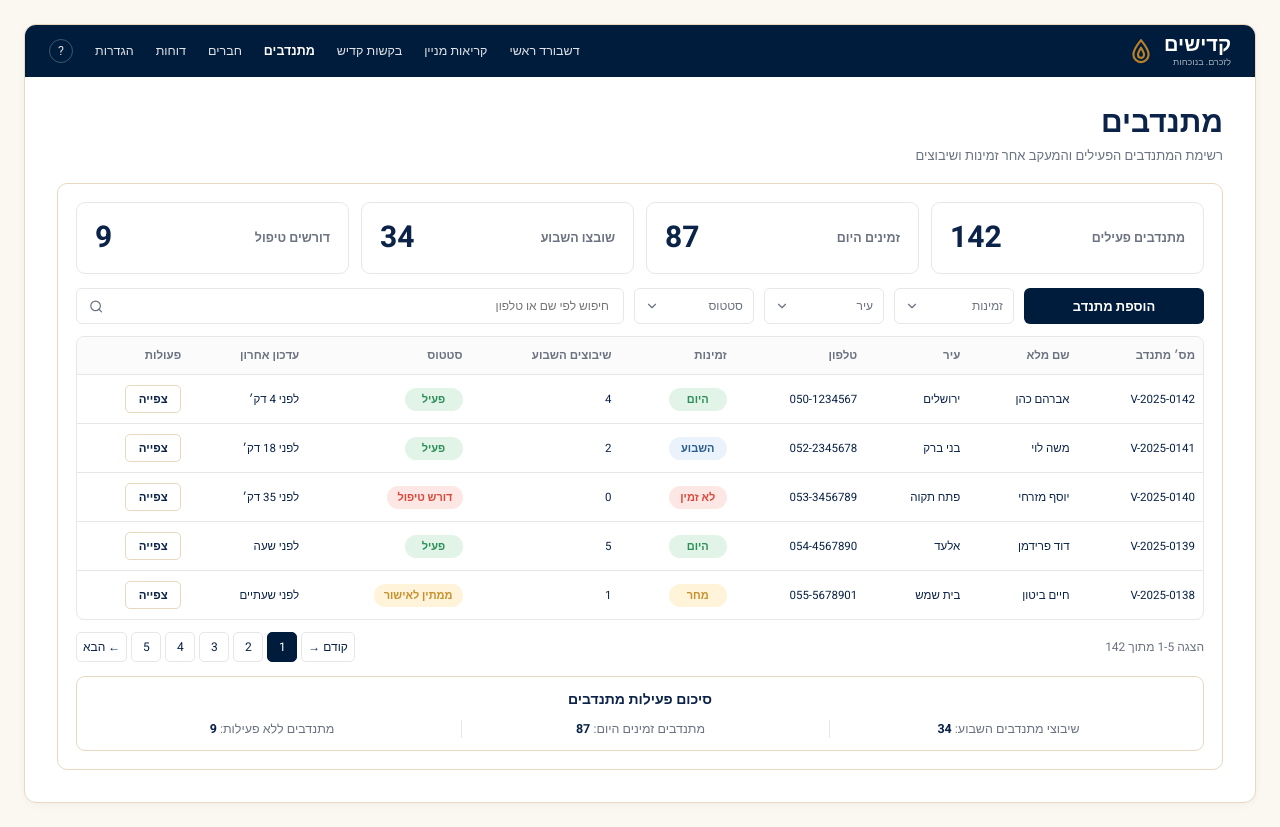
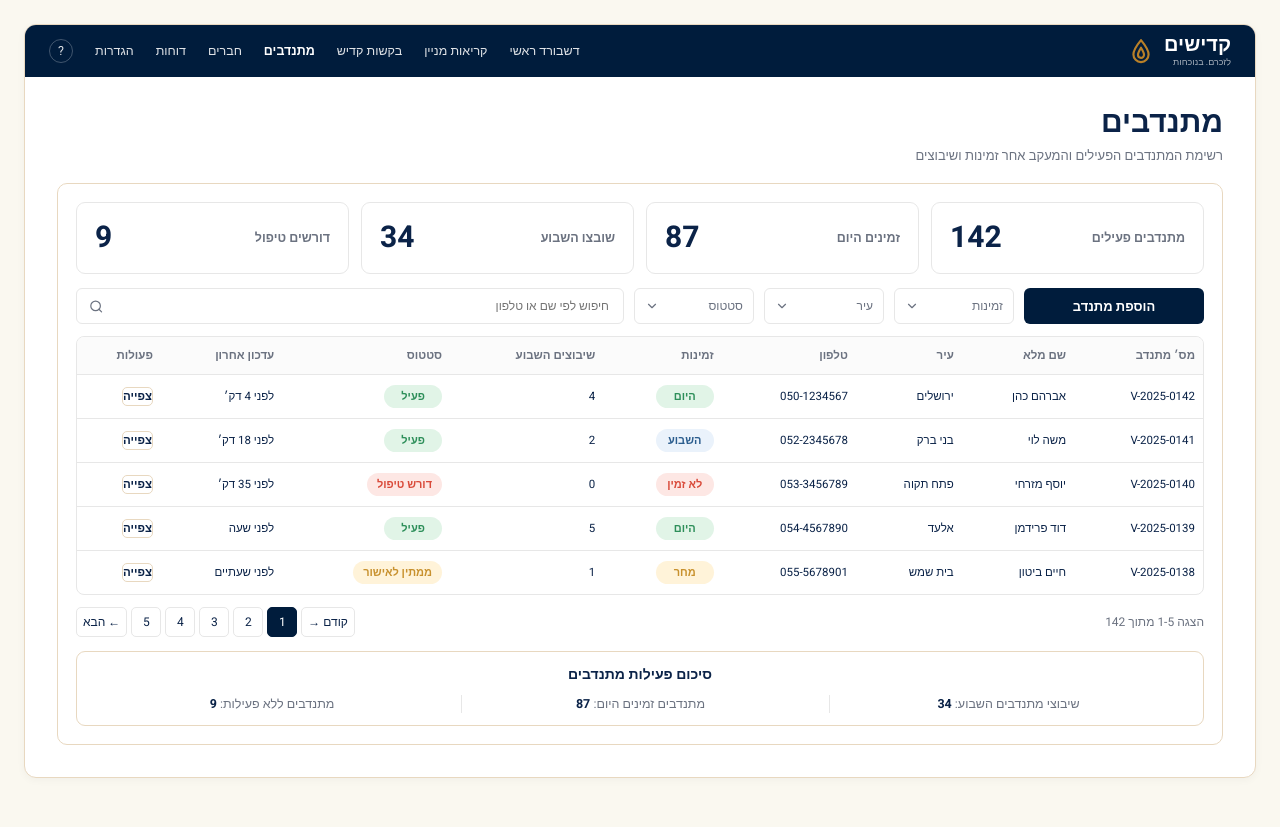
Before and after one commit to maloltzahi-byte/kaddishim-shell, a React (Vite) app: page /volunteers in a window 1280 px wide. After the commit the page ends 802 px from the top, so only its background shows below. Built offline with nearby package versions, Linux system fonts and the light colour scheme.

Commit message:
Connect volunteers actions to details route

```diff
--- a/src/pages/VolunteersList.tsx
+++ b/src/pages/VolunteersList.tsx
@@ -1,3 +1,4 @@
+import { Link } from 'react-router-dom'
 import { Button } from '../components/primitives/Button'
 import { SearchInput } from '../components/primitives/SearchInput'
 import { SelectField } from '../components/primitives/SelectField'
@@ -55,7 +56,7 @@ const columns: Column<VolunteerRow>[] = [
   { key: 'weeklyAssignments', label: 'שיבוצים השבוע' },
   { key: 'status', label: 'סטטוס', render: row => <Badge tone={statusTone(String(row.status))}>{row.status}</Badge> },
   { key: 'updated', label: 'עדכון אחרון' },
-  { key: 'actions', label: 'פעולות', render: () => <button className="table-action">צפייה</button> }
+  { key: 'actions', label: 'פעולות', render: row => <Link className="table-action" to={`/volunteers/${row.volunteerId}`}>צפייה</Link> }
 ]
 
 function VolunteersStats() {
```
